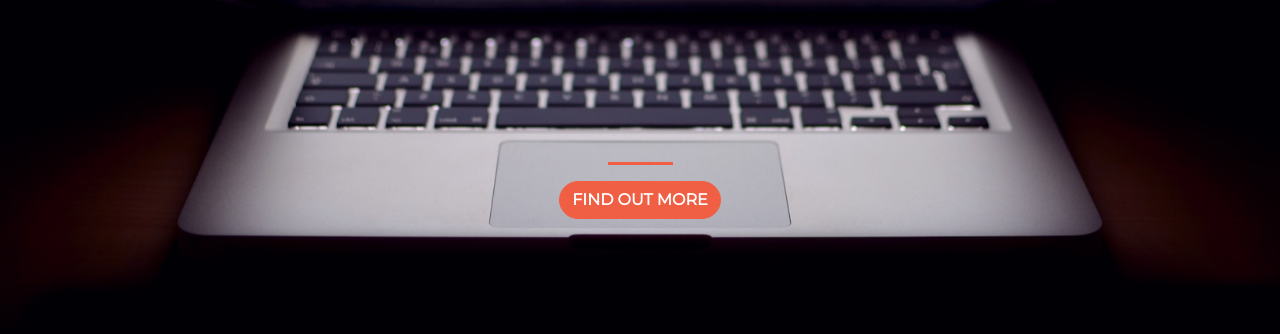
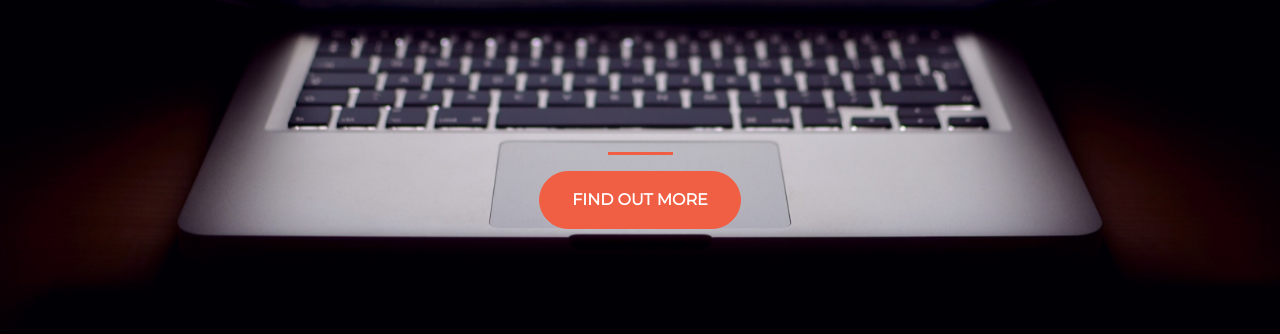
Before and after one commit to Charbelan/startup-of-the-year, a plain HTML site: page index.html in a window 1280 px wide. Shown: the part 330-664 px from the top of the page. Drawn offline with nearby package versions, Linux system fonts and the light colour scheme.

Commit message:
Update index.html

```diff
--- a/index.html
+++ b/index.html
@@ -23,7 +23,7 @@
 	    <section class="text-center col-12">
 	      <hr>
 	      <a href="https://mailchi.mp/7f2f7df9f559/charbelan">
-	      	<button class="btn btn-primary btn=xl">Find Out More</button>
+	      	<button class="btn btn-primary btn-xl">Find Out More</button>
 	      </a>
 	    </section>
 	  </div>
```
